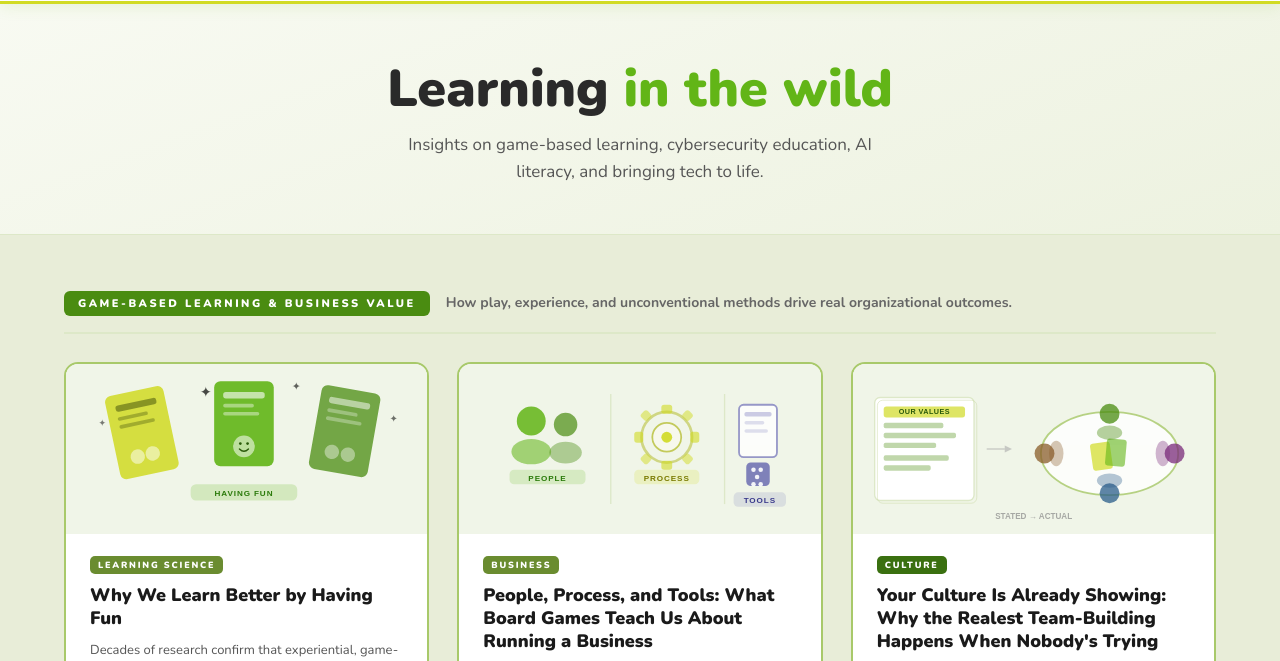
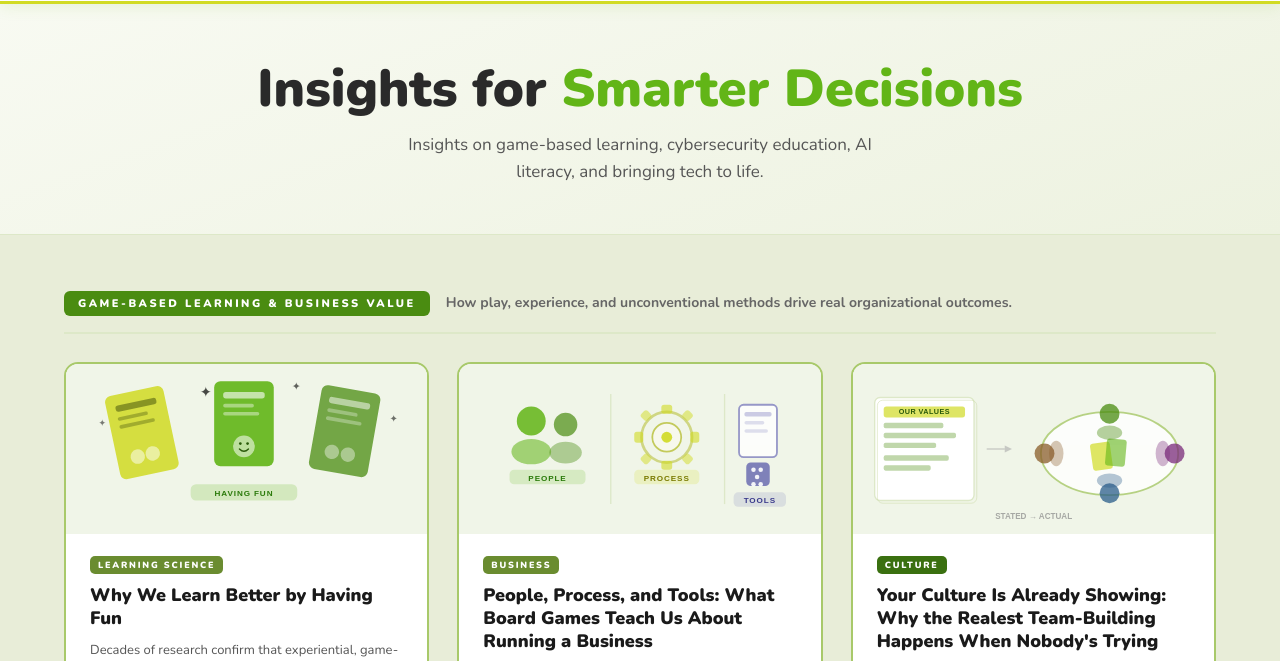
Before and after one commit to mnovack8/techgames, a website: page blog.html in a window 1280 px wide. Shown: the part 64-725 px from the top of the page. Drawn offline with nearby package versions, Linux system fonts and the light colour scheme.

Commit message:
Update blog page title

```diff
--- a/blog.html
+++ b/blog.html
@@ -271,7 +271,7 @@ footer { background: #2a2a2a; color: #777; text-align: center; padding: 12px 24p
 
 <!-- HERO -->
 <section class="hero">
-  <h1>Learning <em>in the wild</em></h1>
+  <h1>Insights for <em>Smarter Decisions</em></h1>
   <p>Insights on game-based learning, cybersecurity education, AI literacy, and bringing tech to life.</p>
 </section>
 
```
